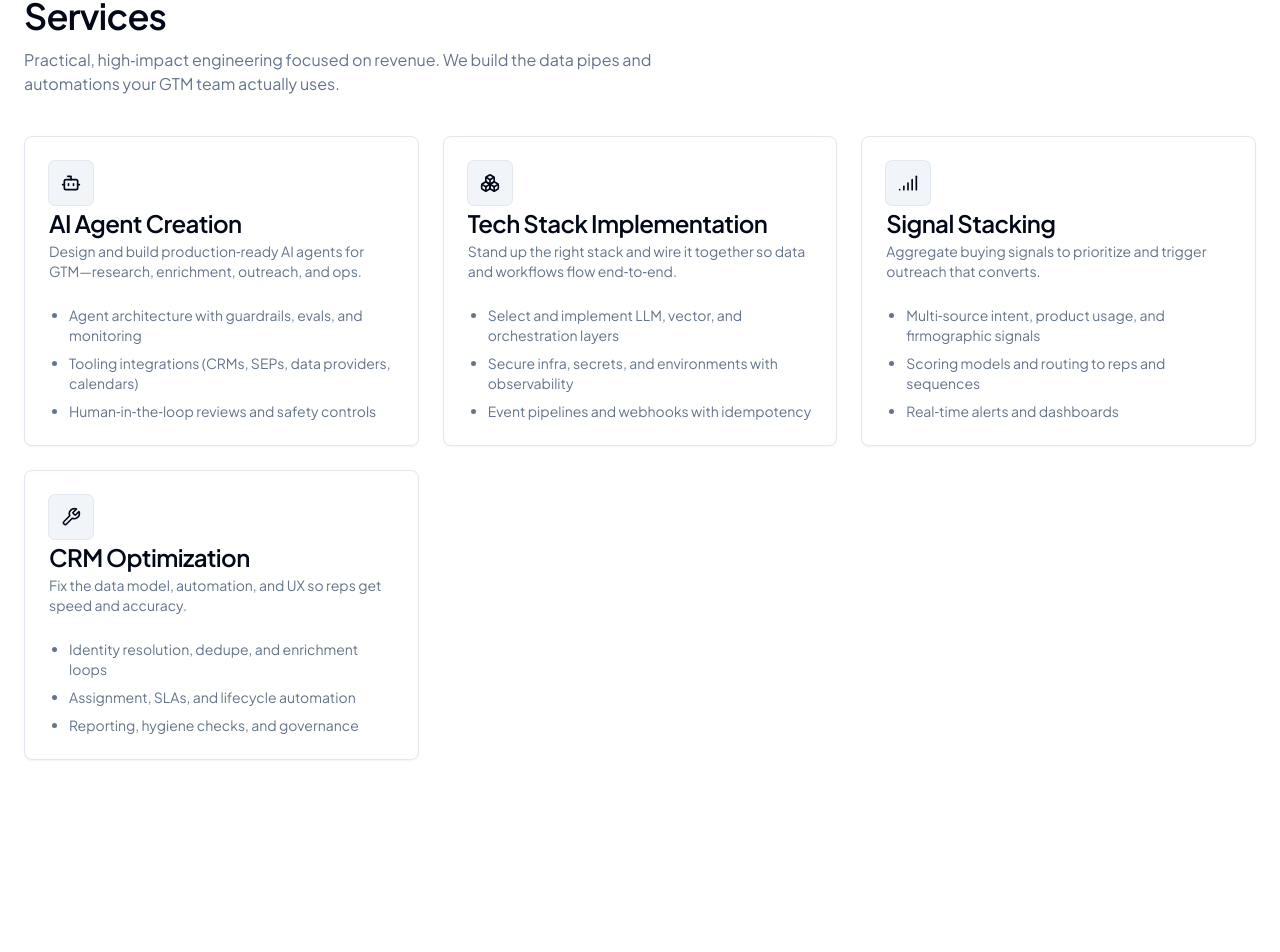
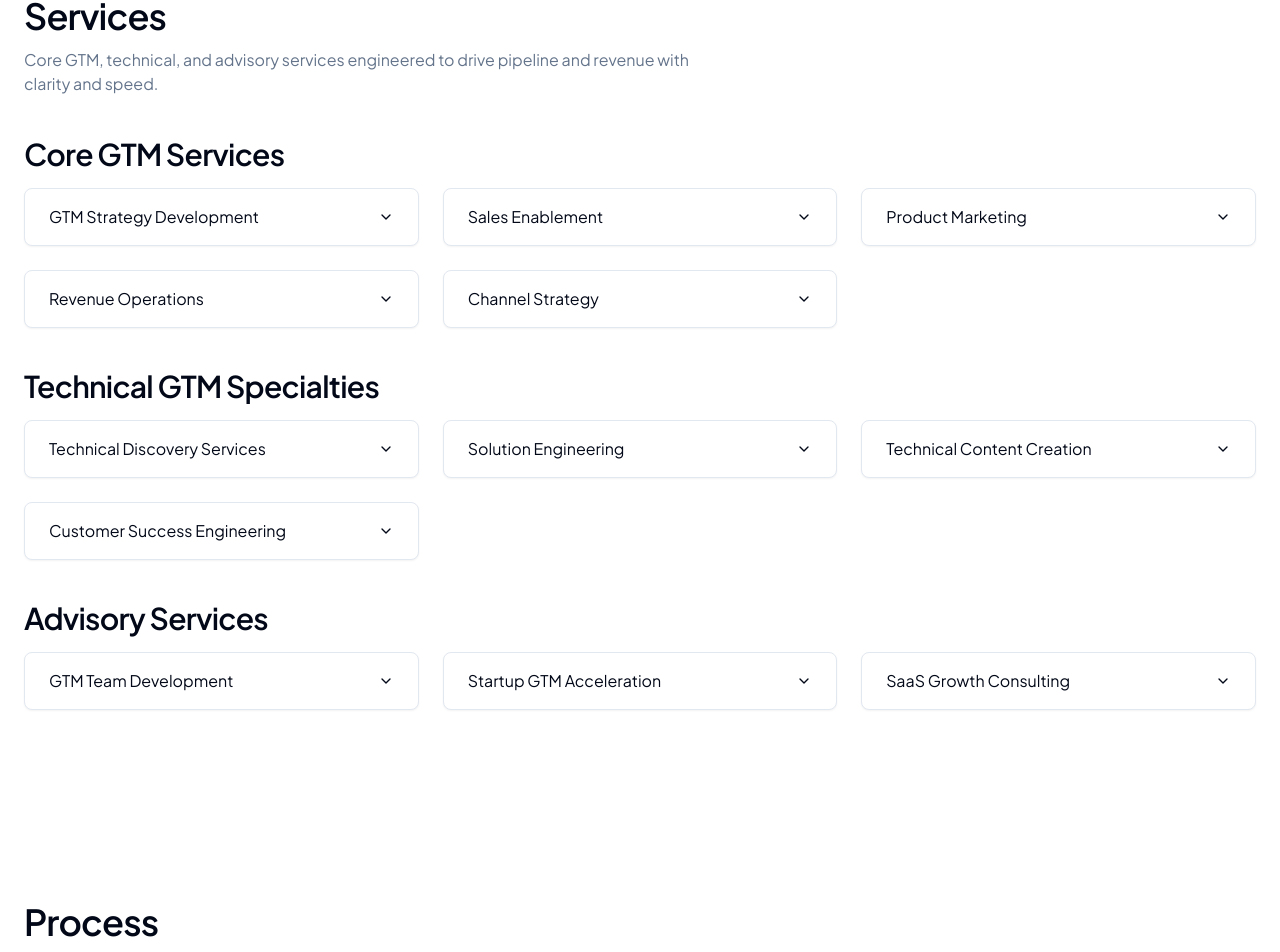
Before and after one commit to josephdeville/claycraft-services, a React (Vite) app: page / in a window 1280 px wide. Shown: the part 768-1720 px from the top of the page. Built offline with nearby package versions, Linux system fonts and the light colour scheme.

Commit message:
Update Services section
Update Services section to include Core GTM Services, Technical GTM Specialties, and Advisory Services, with category cards and expandable bullet lists.

```diff
--- a/src/components/sections/Services.tsx
+++ b/src/components/sections/Services.tsx
@@ -1,83 +1,184 @@
-import { Card, CardContent, CardDescription, CardHeader, CardTitle } from "@/components/ui/card";
-import { Bot, Boxes, Signal, Wrench } from "lucide-react";
+import { Card } from "@/components/ui/card";
+import { Accordion, AccordionContent, AccordionItem, AccordionTrigger } from "@/components/ui/accordion";
 
 const Services = () => {
-  const items = [
+  const core = [
     {
-      icon: Bot,
-      title: "AI Agent Creation",
-      desc:
-        "Design and build production‑ready AI agents for GTM—research, enrichment, outreach, and ops.",
+      title: "GTM Strategy Development",
       bullets: [
-        "Agent architecture with guardrails, evals, and monitoring",
-        "Tooling integrations (CRMs, SEPs, data providers, calendars)",
-        "Human‑in‑the‑loop reviews and safety controls",
+        "Market opportunity assessment",
+        "Competitive landscape analysis",
+        "Ideal Customer Profile (ICP) development",
+        "Value proposition crafting",
+        "Pricing strategy and model development",
       ],
     },
     {
-      icon: Boxes,
-      title: "Tech Stack Implementation",
-      desc:
-        "Stand up the right stack and wire it together so data and workflows flow end‑to‑end.",
+      title: "Sales Enablement",
       bullets: [
-        "Select and implement LLM, vector, and orchestration layers",
-        "Secure infra, secrets, and environments with observability",
-        "Event pipelines and webhooks with idempotency",
+        "Sales playbook creation",
+        "Demo script development",
+        "Objection handling frameworks",
+        "Sales process optimization",
+        "Technical sales training",
+        "Solution architecture documentation",
       ],
     },
     {
-      icon: Signal,
-      title: "Signal Stacking",
-      desc:
-        "Aggregate buying signals to prioritize and trigger outreach that converts.",
+      title: "Product Marketing",
       bullets: [
-        "Multi‑source intent, product usage, and firmographic signals",
-        "Scoring models and routing to reps and sequences",
-        "Real‑time alerts and dashboards",
+        "Messaging and positioning frameworks",
+        "Feature-to-benefit mapping",
+        "Product launch planning and execution",
+        "Market requirement documentation",
+        "Use case development",
+        "Competitive battlecards",
       ],
     },
     {
-      icon: Wrench,
-      title: "CRM Optimization",
-      desc:
-        "Fix the data model, automation, and UX so reps get speed and accuracy.",
+      title: "Revenue Operations",
       bullets: [
-        "Identity resolution, dedupe, and enrichment loops",
-        "Assignment, SLAs, and lifecycle automation",
-        "Reporting, hygiene checks, and governance",
+        "Sales tech stack implementation",
+        "Pipeline management systems",
+        "CRM configuration and optimization",
+        "Sales forecast modeling",
+        "Performance metrics design",
+        "Revenue attribution models",
+      ],
+    },
+    {
+      title: "Channel Strategy",
+      bullets: [
+        "Partner program design",
+        "Channel enablement materials",
+        "Partner onboarding processes",
+        "Channel pricing and incentive structures",
+        "Partner marketing initiatives",
       ],
     },
   ];
 
+  const technical = [
+    {
+      title: "Technical Discovery Services",
+      bullets: [
+        "Needs assessment workshops",
+        "Technical requirement mapping",
+        "Solution fit analysis",
+        "Proof of concept design",
+        "Integration assessment",
+      ],
+    },
+    {
+      title: "Solution Engineering",
+      bullets: [
+        "Custom demo environment setup",
+        "Technical proof of concept delivery",
+        "Integration planning and roadmapping",
+        "Implementation scoping",
+        "Custom solution design",
+      ],
+    },
+    {
+      title: "Technical Content Creation",
+      bullets: [
+        "White papers and case studies",
+        "Integration guides",
+        "Technical blog posts",
+        "Product documentation",
+        "API implementation examples",
+      ],
+    },
+    {
+      title: "Customer Success Engineering",
+      bullets: [
+        "Implementation planning",
+        "Customer onboarding frameworks",
+        "Success metrics definition",
+        "Technical adoption strategies",
+        "Expansion opportunity mapping",
+      ],
+    },
+  ];
+
+  const advisory = [
+    {
+      title: "GTM Team Development",
+      bullets: [
+        "Team structure planning",
+        "Hiring strategy and job descriptions",
+        "Compensation model design",
+        "Performance management frameworks",
+        "Training and onboarding programs",
+      ],
+    },
+    {
+      title: "Startup GTM Acceleration",
+      bullets: [
+        "MVP positioning",
+        "First customer acquisition strategy",
+        "Early adopter programs",
+        "Product-market fit validation",
+        "Fundraising narrative support",
+      ],
+    },
+    {
+      title: "SaaS Growth Consulting",
+      bullets: [
+        "Growth bottleneck identification",
+        "Conversion rate optimization",
+        "Customer journey mapping",
+        "Revenue expansion strategies",
+        "Churn reduction frameworks",
+      ],
+    },
+  ];
+
+  const renderGroup = (id: string, heading: string, items: { title: string; bullets: string[] }[]) => (
+    <section aria-labelledby={id} className="mt-10">
+      <header className="mb-4">
+        <h3 id={id} className="text-2xl md:text-3xl font-semibold tracking-tight">
+          {heading}
+        </h3>
+      </header>
+      <div className="grid gap-6 md:grid-cols-2 lg:grid-cols-3">
+        {items.map((item, idx) => (
+          <Card key={`${item.title}-${idx}`} className="overflow-hidden">
+            <Accordion type="single" collapsible>
+              <AccordionItem value={`item-${idx}`} className="border-b-0">
+                <AccordionTrigger className="px-6 py-4 text-left">
+                  <span className="text-base font-medium">{item.title}</span>
+                </AccordionTrigger>
+                <AccordionContent>
+                  <div className="px-6 pb-6">
+                    <ul className="list-disc pl-5 text-sm text-muted-foreground space-y-2">
+                      {item.bullets.map((b, i) => (
+                        <li key={i}>{b}</li>
+                      ))}
+                    </ul>
+                  </div>
+                </AccordionContent>
+              </AccordionItem>
+            </Accordion>
+          </Card>
+        ))}
+      </div>
+    </section>
+  );
+
   return (
     <section id="services" className="py-16 md:py-24">
       <div className="container mx-auto px-6">
-        <header className="max-w-2xl mb-10">
+        <header className="max-w-2xl mb-6">
           <h2 className="text-3xl md:text-4xl font-semibold tracking-tight">Services</h2>
           <p className="mt-3 text-muted-foreground">
-            Practical, high‑impact engineering focused on revenue. We build the data pipes and automations your GTM team actually uses.
+            Core GTM, technical, and advisory services engineered to drive pipeline and revenue with clarity and speed.
           </p>
         </header>
-        <div className="grid gap-6 md:grid-cols-3">
-          {items.map(({ icon: Icon, title, desc, bullets }) => (
-            <Card key={title} className="group transition-transform duration-200 hover:-translate-y-0.5">
-              <CardHeader>
-                <div className="inline-flex h-11 w-11 items-center justify-center rounded-md bg-secondary text-foreground ring-1 ring-border">
-                  <Icon className="h-5 w-5" aria-hidden="true" />
-                </div>
-                <CardTitle className="mt-4">{title}</CardTitle>
-                <CardDescription>{desc}</CardDescription>
-              </CardHeader>
-              <CardContent>
-                <ul className="list-disc pl-5 text-sm text-muted-foreground space-y-2">
-                  {bullets?.map((b, i) => (
-                    <li key={i}>{b}</li>
-                  ))}
-                </ul>
-              </CardContent>
-            </Card>
-          ))}
-        </div>
+
+        {renderGroup("core-gtm-services", "Core GTM Services", core)}
+        {renderGroup("technical-gtm-specialties", "Technical GTM Specialties", technical)}
+        {renderGroup("advisory-services", "Advisory Services", advisory)}
       </div>
     </section>
   );
```
